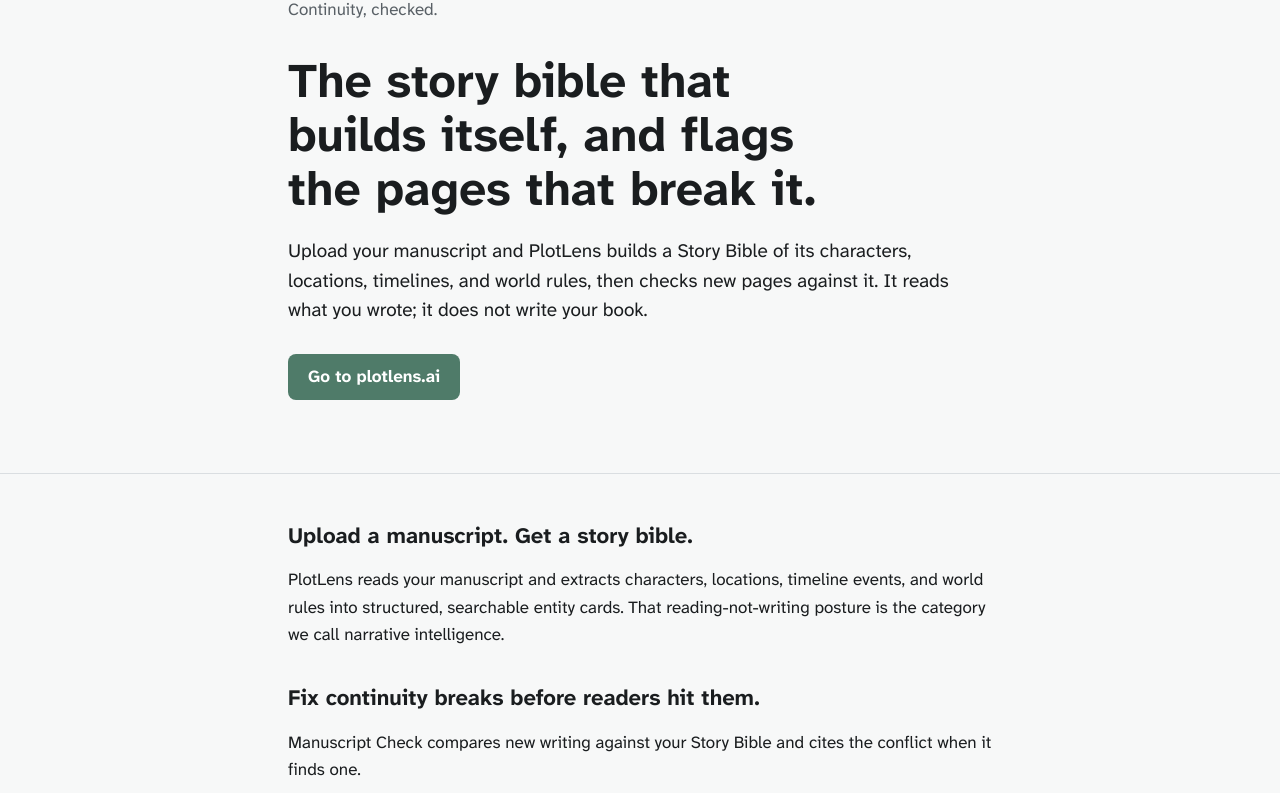
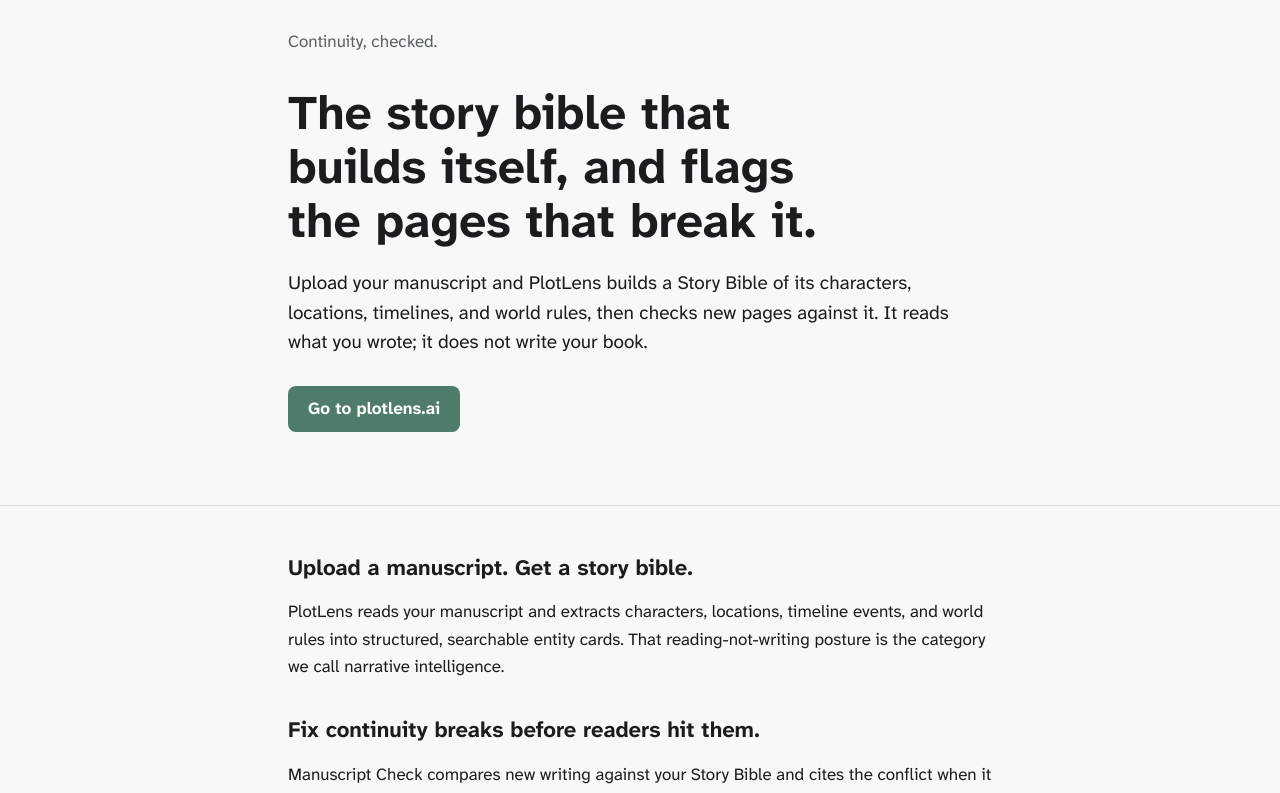
Before and after one commit to Family-Friendly-Inc/landing, a plain HTML site: page plotlens/index.html in a window 1280 px wide. Shown: the part 226-1019 px from the top of the page. Drawn offline with Linux system fonts and the light colour scheme.

Commit message:
fix(plotlens): Atkinson Next OFL copyright, logo clear space, theme color

```diff
--- a/plotlens/index.html
+++ b/plotlens/index.html
@@ -11,7 +11,7 @@
 <meta property="og:title" content="PlotLens · Family Friendly, Inc.">
 <meta property="og:description" content="PlotLens builds a story bible from your manuscript and flags the pages that break it. Built by Family Friendly, Inc.">
 <meta property="og:url" content="https://familyfriendlyinc.com/plotlens/">
-<meta name="theme-color" content="#2F49D1">
+<meta name="theme-color" content="#F7F8F8">
 <link rel="icon" href="../assets/favicon.svg" type="image/svg+xml">
 <link rel="preload" href="../assets/fonts/archivo-latin.woff2" as="font" type="font/woff2" crossorigin>
 <link rel="preload" href="../assets/plotlens/atkinson-hyperlegible-next-400.woff2" as="font" type="font/woff2" crossorigin>
--- a/styles.css
+++ b/styles.css
@@ -247,7 +247,7 @@
 .pl-hero { padding-block: clamp(2.5rem, 7vw, 5rem) clamp(2rem, 5vw, 3.5rem); border-bottom: 1px solid var(--pl-line); }
 .pl-logo { margin: 0; }
 .pl-logo img { display: block; width: min(17.5rem, 70%); height: auto; }
-.pl-tag { margin: .75rem 0 0; color: var(--pl-muted); }
+.pl-tag { margin: 2.75rem 0 0; color: var(--pl-muted); }
 .pl-hero h1 { margin: 2rem 0 0; font-family: inherit; font-weight: 700; font-size: clamp(2rem, 5vw, 3rem); line-height: 1.12; font-stretch: 100%; letter-spacing: 0; text-wrap: balance; }
 .pl-lede { margin: 1.25rem 0 0; font-size: 1.1875rem; line-height: 1.55; }
 .pl-btn {
```
Also changed, not shown: assets/plotlens/OFL.txt.
